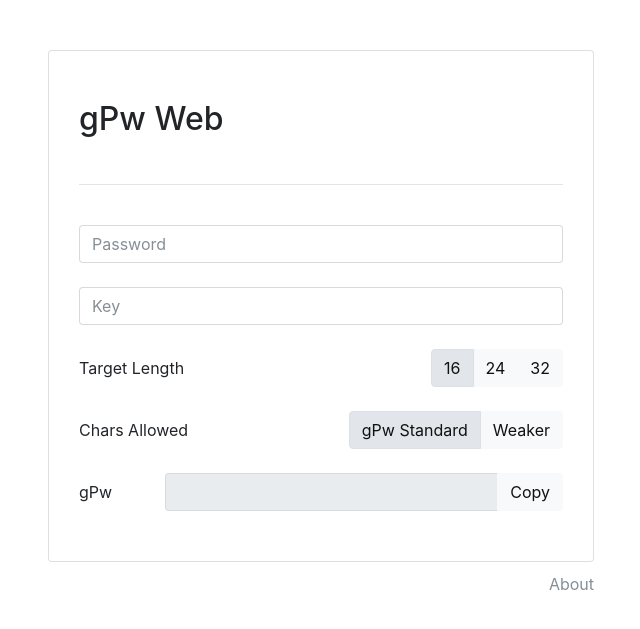
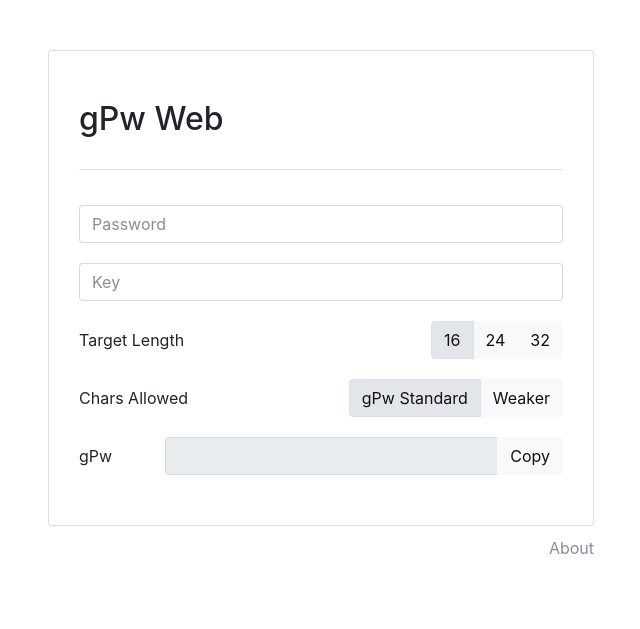
Before and after one commit to Cnly/cnly.github.io, a Jekyll site: the page built from gpw.md, in a window 1280 px wide. Shown: the top 629 px of the page, without its empty margins (319-959 px from the left). Built offline with Jekyll 4.4.1, drawn with Linux system fonts in a browser that asks for light colours; nearby versions of some CDN libraries.

Commit message:
Update gPw

```diff
--- a/_includes/gpw/gpw.html
+++ b/_includes/gpw/gpw.html
@@ -4,6 +4,19 @@
     <meta name="viewport" content="width=device-width, initial-scale=1, shrink-to-fit=no">
     <title>gPassword Web</title>
     <link rel="stylesheet" href="https://maxcdn.bootstrapcdn.com/bootstrap/4.0.0-beta/css/bootstrap.min.css" integrity="sha384-/Y6pD6FV/Vv2HJnA6t+vslU6fwYXjCFtcEpHbNJ0lyAFsXTsjBbfaDjzALeQsN6M" crossorigin="anonymous">
+    <style>
+        .incard-margin {
+            margin: 14px 0;
+        }
+        @media (min-width: 992px) {  /* breakpoint: lg */
+            .incard-margin {
+                margin: 25px 0;
+            }
+        }
+        .br {
+            margin: 10px 0;
+        }
+    </style>
     <script src="https://code.jquery.com/jquery-3.2.1.slim.min.js" integrity="sha384-KJ3o2DKtIkvYIK3UENzmM7KCkRr/rE9/Qpg6aAZGJwFDMVNA/GpGFF93hXpG5KkN" crossorigin="anonymous"></script>
     <script src="https://cdnjs.cloudflare.com/ajax/libs/popper.js/1.11.0/umd/popper.min.js" integrity="sha384-b/U6ypiBEHpOf/4+1nzFpr53nxSS+GLCkfwBdFNTxtclqqenISfwAzpKaMNFNmj4" crossorigin="anonymous"></script>
     <script src="https://maxcdn.bootstrapcdn.com/bootstrap/4.0.0-beta/js/bootstrap.min.js" integrity="sha384-h0AbiXch4ZDo7tp9hKZ4TsHbi047NrKGLO3SEJAg45jXxnGIfYzk4Si90RDIqNm1" crossorigin="anonymous"></script>
@@ -101,22 +114,23 @@
     {% endif %}
 </head>
 <body>
-<div class="container" style="max-width: 576px">
-    <div class="card" style="margin-top: 50px; margin-bottom: 10px; padding: 50px; padding-left: 30px; padding-right: 30px">
+<div class="container" style="max-width: 576px;">
+    <div class="d-block d-lg-none" style="margin-bottom: 10px;"></div>
+    <div class="d-none d-lg-block" style="margin-bottom: 50px;"></div>
+    <div class="card" style="margin-bottom: 10px; padding-left: 30px; padding-right: 30px;">
+        <div class="incard-margin"></div>
         <h2>gPw Web</h2>
-        <br/>
-        <hr style="width: 100%">
-        <br/>
+        <hr style="width: 100%; margin: 25px 0 35px 0;">
         <input type="password" class="form-control" placeholder="Password" id="password"/>
-        <br/>
+        <div class="br"></div>
         <input type="text" class="form-control" placeholder="Key" id="key"/>
-        <br/>
+        <div class="br"></div>
         <div class="row align-items-center">
-            <div class="col-4">
+            <div class="col-7">
                 <span>Target Length</span>
             </div>
-            <div class="col-8">
-                <div class="btn-group float-right" id="target-length-selector" data-toggle="buttons" style="margin-left: 20px">
+            <div class="col-5">
+                <div class="btn-group float-right" id="target-length-selector" data-toggle="buttons" style="margin-left: 20px;">
                     <label class="btn btn-light active" id="16">
                         <input type="radio" name="target-length"> 16
                     </label>
@@ -129,13 +143,14 @@
                 </div>
             </div>
         </div>
-        <br/>
+        <div class="br"></div>
         <div class="row align-items-center">
             <div class="col-4">
-                <span>Chars Allowed</span>
+                <span class="d-none d-sm-block">Chars Allowed</span>
+                <span class="d-block d-sm-none">Charset</span>
             </div>
             <div class="col-8">
-                <div class="btn-group float-right" id="chars-selector" data-toggle="buttons" style="margin-left: 20px">
+                <div class="btn-group float-right" id="chars-selector" data-toggle="buttons" style="margin-left: 20px;">
                     <label class="btn btn-light active" id="standard">
                         <input type="radio" name="chars"> gPw Standard
                     </label>
@@ -145,7 +160,7 @@
                 </div>
             </div>
         </div>
-        <br/>
+        <div class="br"></div>
         <div class="row align-items-center">
             <div class="col-2">
                 <span style="white-space: nowrap;">gPw</span>
@@ -162,6 +177,7 @@
                 </div>
             </div>
         </div>
+        <div class="incard-margin"></div>
     </div>
     <div class="row">
         <div class="col-8">
```
